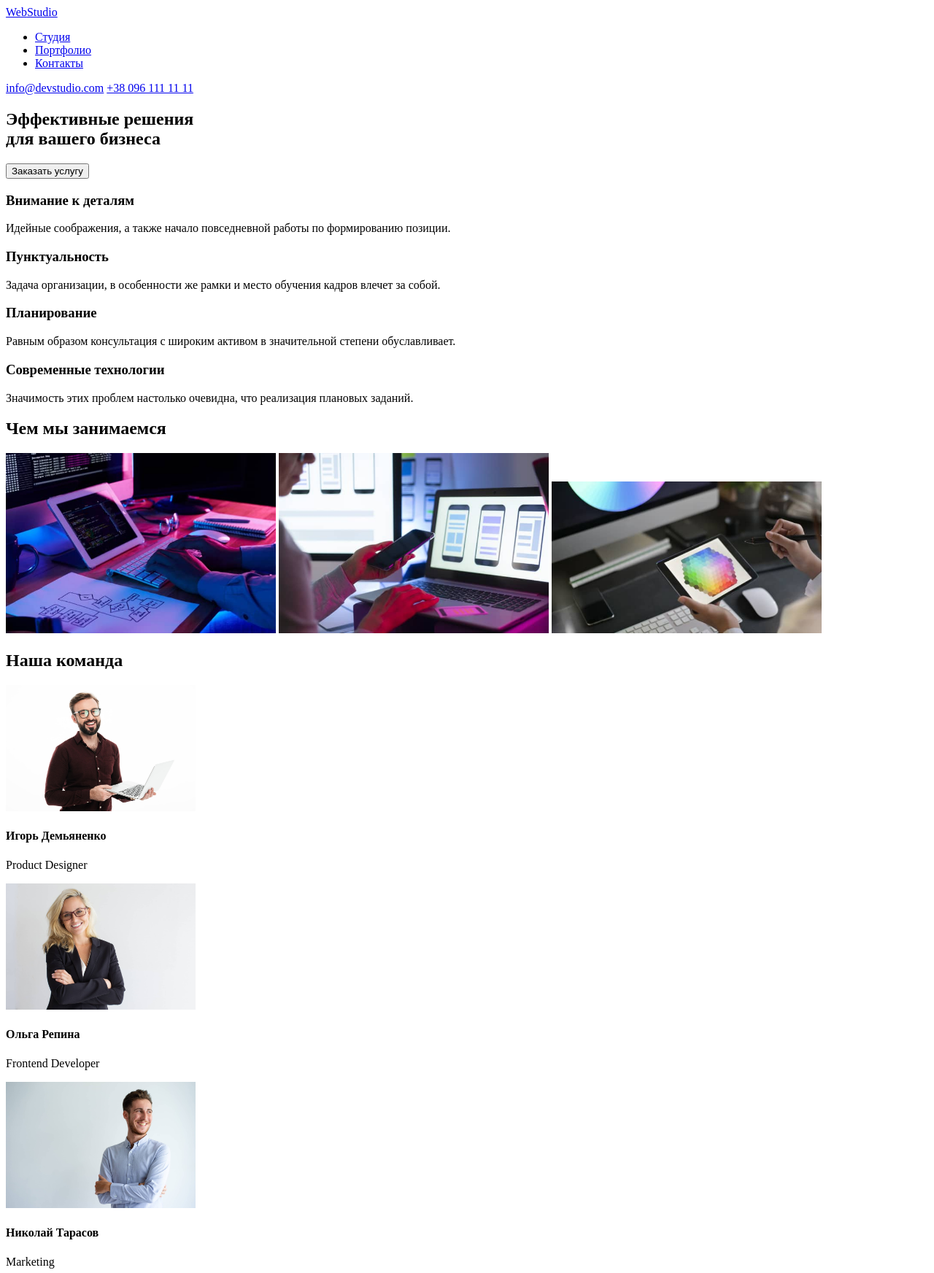
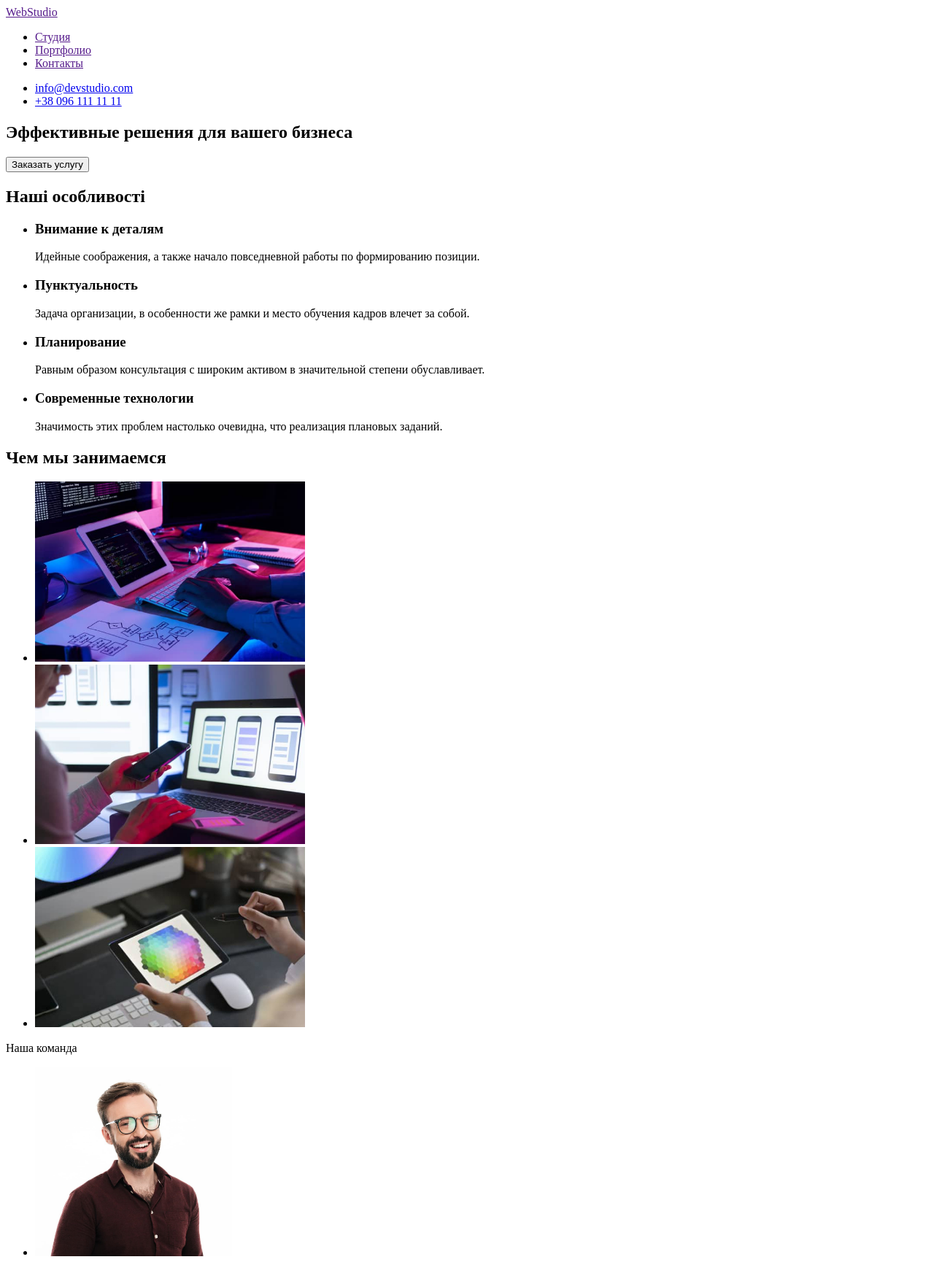
Before and after one commit to Andriy-Kond/goit-markup-hw-01, a plain HTML site: page index.html in a window 1280 px wide. Shown: the top 1745 px of the page at 73% size. Drawn offline with Linux system fonts and the light colour scheme.

Commit message:
Delite <div>, add ul/li

```diff
--- a/index.html
+++ b/index.html
@@ -5,125 +5,130 @@
     <meta charset="UTF-8">
     <meta http-equiv="X-UA-Compatible" content="IE=edge">
     <meta name="viewport" content="width=device-width, initial-scale=1.0">
-    <!-- <link rel="stylesheet" href="styles/styles.css"> -->
     <link rel="preconnect" href="https://fonts.googleapis.com">
     <link rel="preconnect" href="https://fonts.gstatic.com" crossorigin>
-    <!-- <link href="https://fonts.googleapis.com/css2?family=Raleway:wght@700&family=Roboto:wght@400;500;700;900&display=swap" rel="stylesheet"> -->
     <title>WebStudio</title>
 </head>
 
 <body>
     <!-- common (main) box -->
-    <div class="common-box">
+
     <!-- верхній рядок -->
-        <header class="top-line">
-                <a href="..." class="logo-top">Web<span class="logo-black">Studio</span></a>
+    <header>
+            <a href="">WebStudio</a>
 
             <!-- navigation menu -->
-                <nav class="top-menu">
+            <nav>
                 <ul>
-                        <li><a href="..." class="top-menu-item">Студия</a></li>
-                        <li><a href="..." class="top-menu-item">Портфолио</a></li>
-                        <li><a href="..." class="top-menu-item">Контакты</a></li>
+                    <li><a href="">Студия</a></li>
+                    <li><a href="">Портфолио</a></li>
+                    <li><a href="">Контакты</a></li>
                 </ul>
             </nav>
 
-                <div class="top-comm-box">
-                    <a href="mailto:info@devstudio.com" class="top-comm-item">info@devstudio.com</a>
-                    <a href="tel:+380961111111" class="top-comm-item">+38 096 111 11 11</a>
-                </div>
+            <ul>
+                <li> <a href="mailto:info@devstudio.com">info@devstudio.com</a> </li>
+                <li> <a href="tel:+380961111111"">+38 096 111 11 11</a> </li>
+            </ul>
     </header>
 
     <main>
         <!-- шапка (сюди, чи у header?) -->
-            <section class="hat">
-                <h1 class="center-title">Эффективные решения <br> для вашего бизнеса</h1>
-                <button type="button" class="button">Заказать услугу</button>
+        <section>
+            <h1>Эффективные решения для вашего бизнеса</h1>
+            <button type="button"">Заказать услугу</button>
         </section>
 
-            <!-- особливості + рід занятть -->
+        <!-- особливості -->
         <section>
-                <!-- особливості -->
-                <div class="features">
-                    <div class="features-boxes">
-                        <h3 class="features-title">Внимание к деталям</h3>
-                        <p class="features-paragraph">Идейные соображения, а также начало повседневной работы по формированию позиции.</p>
-                    </div>
-
-                    <div class="features-boxes">
-                        <h3 class="features-title">Пунктуальность</h3>
-                        <p class="features-paragraph">Задача организации, в особенности же рамки и место обучения кадров влечет за собой.</p>
-                    </div>
-
-                    <div class="features-boxes">
-                        <h3 class="features-title">Планирование</h3>
-                        <p class="features-paragraph">Равным образом консультация с широким активом в значительной степени обуславливает.</p>
-                    </div>
-
-                    <div class="features-boxes">
-                        <h3 class="features-title">Современные технологии</h3>
-                        <p class="features-paragraph">Значимость этих проблем настолько очевидна, что реализация плановых заданий.</p>
-                    </div>
-                </div>
+            <h2>Наші особливості</h2>
+            <ul>
+                <li>
+                    <h3>Внимание к деталям</h3>
+                    <p>Идейные соображения, а также начало повседневной работы по формированию позиции.</p>
+                </li>
+                <li>
+                    <h3>Пунктуальность</h3>
+                    <p>Задача организации, в особенности же рамки и место обучения кадров влечет за собой.</p>
+                </li>
+                <li>
+                    <h3>Планирование</h3>
+                    <p>Равным образом консультация с широким активом в значительной степени обуславливает.</p>
+                </li>
+                <li>
+                    <h3>Современные технологии</h3>
+                    <p>Значимость этих проблем настолько очевидна, что реализация плановых заданий.</p>
+                </li>
+            </ul>
+        </section>
 
         <!-- чим ми займаємось -->
-                <div class="what-we-do">
-                    <h2 class="h2-title">Чем мы занимаемся</h2>
+        <section>
+            <h2>Чем мы занимаемся</h2>
             <!-- блок світлин -->
-                    <div class="img-box">
+            <ul>
+                <li>
                     <img src="images/codding.jpg" alt="розробка" width="370">
+                </li>
+                <li>
                     <img src="images/android.jpg" alt="мобільні додатки" width="370">
-                        <img src="images/design.jpg" alt="дизайн" width="370">
-                    </div>
-                </div>
+                </li>
+                <li>
+                    <img src="images/design626x417.jpg" alt="дизайн" width="370">
+                </li>
+            </ul>
         </section>
 
         <!-- наша команда -->
-            <section class="our-team">
-                <h2 class="h2-title">Наша команда</h2>
+        <section>
+            <h2">Наша команда</h2>
             <!-- блок з фото і описом співробітників -->
-                <div class="team">
-                    <div class="team-item-box">
-                        <img src="images/igor-demyanenko.jpg" alt="Ігор" width="260">
-                        <h4 class="person-name">Игорь Демьяненко</h4>
-                        <p class="job-title">Product Designer</p>
-                    </div>
+            <ul>
+                <li>
+                    <img src="images/igor-demyanenko-PS1050x1010px-squoosh.jpg" alt="Ігор" width="270">
+                    <h3>Игорь Демьяненко</h3>
+                    <p>Product Designer</p>
+                </li>
 
-                    <div class="team-item-box">
-                        <img src="images/olga-repina.jpg" alt="Ольга" width="260">
-                        <h4 class="person-name">Ольга Репина</h4>
-                        <p class="job-title">Frontend Developer</p>
-                    </div>
+                <li>
+                    <img src="images/olga-repina-PS1050x1010-squoosh.jpg" alt="Ольга" width="270">
+                    <h3>Ольга Репина</h3>
+                    <p>Frontend Developer</p>
+                </li>
 
-                    <div class="team-item-box">
-                        <img src="images/nikolay-tarasov.jpg" alt="Микола" width="260">
-                        <h4 class="person-name">Николай Тарасов</h4>
-                        <p class="job-title">Marketing</p>
-                    </div>
+                <li>
+                    <img src="images/nikolay-tarasov-PS1050x1010px-squoosh.jpg" alt="Микола" width="270">
+                    <h3>Николай Тарасов</h3>
+                    <p>Marketing</p>
+                </li>
 
-                    <div class="team-item-box">
-                        <img src="images/mikhail-yermakov.jpg" alt="Михайло" width="260">
-                        <h4 class="person-name">Михаил Ермаков</h4>
-                        <p class="job-title">UI Designer</p>
-                    </div>
-                </div>
+                <li>
+                    <img src="images/mikhail-yermakov-PS1050x1010px-squoosh.jpg" alt="Михайло" width="270">
+                    <h3>Михаил Ермаков</h3>
+                    <p>UI Designer</p>
+                </li>
+            </ul>
         </section>
     </main>
 
     <!-- footer -->
-        <footer class="footer">
-            <a href="..." class="logo-footer">Web<span class="logo-white">Studio</span></a>
-
+    <footer>
+        <a href="...">WebStudio</a>
         <!-- footer contacts -->
-            <address class="contacts">
-                <p class="address-line">г. Киев, пр-т Леси Украинки, 26</p>
-
-                <a href="mailto:info@devstudio.com" class="communication-footer">info@devstudio.com</a> <br>
-                <a href="tel:+380961111111" class="communication-footer">+38 096 111 11 11</a>
-
+        <address>
+            <ul>
+                <li>
+                    <a href="">г. Киев, пр-т Леси Украинки, 26</a>
+                </li>
+                <li>
+                    <a href="mailto:info@devstudio.com">info@devstudio.com</a>
+                </li>
+                <li>
+                    <a href="tel:+380961111111">+38 096 111 11 11</a>
+                </li>
+            </ul>
         </address>
     </footer>
-    </div>
 </body>
 
 </html>
--- a/styles/-styles.css
+++ /dev/null
@@ -1,320 +0,0 @@
-
-/* font-family: 'Raleway',
-sans-serif;
-font-family: 'Roboto',
-sans-serif; */
-
-/* common (main) box */
-.common-box {
-    background-color: #fff;
-}
-
-/* верхній рядок */
-.top-line {
-    /* width: 1600px; */
-    height: 80px;
-    /* background-color: #fff; */
-    display: flex;
-    flex-direction: row;
-}
-
-
-.logo-top {
-    font-family: 'Raleway';
-    font-style: normal;
-    font-weight: 700;
-    font-size: 26px;
-    line-height: 31px;
-    letter-spacing: 0.03em;
-    color: #2196F3;
-
-    margin-top: 24px;
-    margin-left: 215px;
-    text-decoration: none;
-}
-
-.logo-black {
-    color: #000;
-}
-
-/* navigation menu */
-.top-menu {
-    width: 294px;
-    height: 16px;
-    margin-left: 93px;
-    margin-top: 32px;
-    margin-right: 282px;
-    display: flex;
-    justify-content: space-between;
-}
-
-.top-menu-item {
-    font-family: 'Roboto';
-    font-style: normal;
-    font-weight: 500;
-    font-size: 14px;
-    line-height: 16px;
-    letter-spacing: 0.02em;
-    color: #212121;
-    text-decoration: none;
-}
-
-.top-comm-box {
-    height: 16px;
-    margin-top: 32px;
-    margin-right: 215px;
-    /* display: flex; */
-    /* justify-content: space-between;     */
-}
-
-.top-comm-item {
-    font-family: 'Roboto';
-    font-style: normal;
-    font-weight: 500;
-    font-size: 14px;
-    line-height: 16px;
-    letter-spacing: 0.02em;
-    color: #757575;
-    text-decoration: none;
-
-    margin-right: 50px;
-}
-
-.top-menu-item:hover,
-.comm-item-top:hover {
-    color: #2196F3;
-}
-
-/* шапка (сюди, чи у header?) */
-.hat {
-    width: 1600px;
-    height: 600px;
-    background-color: #2F303A;
-    /* padding-top: 200px; */
-    /* padding: 280px 452px; */
-    display: flex;
-    flex-direction: column;
-    /* justify-content: center; */
-    align-items: center;
-    /* flex-wrap: wrap; */
-    padding-top: 200px;
-}
-
-.center-title {
-    font-family: 'Roboto';
-    font-style: normal;
-    font-weight: 900;
-    font-size: 44px;
-    line-height: 60px;
-    text-align: center;
-    letter-spacing: 0.06em;
-    text-transform: uppercase;
-    color: #fff;
-
-    /* чому відступає до гори 200px від початку, а не від .hat? */
-    /* margin: 200px 452px 30px 452px; */
-}
-
-.button {
-    width: 200px;
-    height: 50px;
-    background-color: #2196F3;
-
-    /* margin-top: 30px; */
-    border-radius: 4px;
-    border: 0px;
-    cursor: pointer;
-
-    font-family: 'Roboto';
-    font-style: normal;
-    font-weight: 700;
-    font-size: 16px;
-    line-height: 30px;
-
-    letter-spacing: 0.06em;
-    color: #FFFFFF;
-    /* display: flex; */
-    /* align-items: center; */
-    /* text-align: center; */
-    /* align-self: center; */
-}
-
-
-
-/* особливості */
-.features {
-    width: 1600px;
-    height: 100px;
-
-    margin: 94px 215px;
-    display: flex;
-    /* justify-content: space-around; */
-}
-
-.features-boxes {
-    margin-right: 30px;
-    width: 270px;
-}
-
-.features-title {
-    font-family: 'Roboto';
-    font-style: normal;
-    font-weight: 700;
-    font-size: 14px;
-    line-height: 16px;
-    letter-spacing: 0.03em;
-    text-transform: uppercase;
-    color: #212121;
-
-    margin-bottom: 10px;
-}
-
-.features-paragraph {
-    font-family: 'Roboto';
-    font-style: normal;
-    font-weight: 400;
-    font-size: 14px;
-    line-height: 24px;
-    letter-spacing: 0.03em;
-    color: #757575;
-}
-
-/* чим ми займаємось */
-.what-we-do {
-    width: 1600px;
-    height: 386px;
-}
-
-.h2-title {
-    font-family: 'Roboto';
-    font-style: normal;
-    font-weight: 700;
-    font-size: 36px;
-    line-height: 42px;
-    text-align: center;
-    letter-spacing: 0.03em;
-    color: #212121;
-
-    /* margin-top: 94px;
-    margin-bottom: 50px; */
-}
-
-.img-box {
-    /* width: 1600px; */
-    display: flex;
-    justify-content: space-around;
-    margin: 0 215px;
-}
-
-/* наша команда */
-.our-team {
-    width: 1600px;
-    height: 648px;
-    background-color: #F5F4FA;
-
-    /* margin-top: 94px; */
-
-    /* padding-top має бути 94px, але в мене візуально виходить 24px
-    чому так? */
-    padding-top: 24px;
-}
-
-.team {
-    display: flex;
-    justify-content: space-around;
-}
-
-/* блок з фото і описом */
-.team-item-box {
-    width: 270px;
-    height: 368px;
-    background-color: #FFFFFF;
-
-    margin-top: 50px;
-    margin-bottom: 94px;
-}
-
-.person-name {
-    font-family: 'Roboto';
-    font-style: normal;
-    font-weight: 500;
-    font-size: 16px;
-    line-height: 19px;
-    text-align: center;
-    letter-spacing: 0.03em;
-    color: #212121;
-
-    margin-top: 30px;
-}
-
-.job-title {
-    font-family: 'Roboto';
-    font-style: normal;
-    font-weight: 400;
-    font-size: 16px;
-    line-height: 19px;
-    text-align: center;
-    letter-spacing: 0.03em;
-    color: #757575;
-
-    margin-top: 10px;
-}
-
-/* footer */
-.footer {
-    width: 1600px;
-    height: 252px;
-    background-color: #2F303A;
-}
-
-.logo-footer {
-    font-family: 'Raleway';
-    font-style: normal;
-    font-weight: 700;
-    font-size: 26px;
-    line-height: 31px;
-    letter-spacing: 0.03em;
-    color: #2196F3;
-
-    margin-top: 60px;
-    margin-left: 215px;
-    text-decoration: none;
-}
-
-.logo-white {
-    color: #FFF;
-}
-
-
-
-/* footer contacts */
-.contacts {
-    margin-top: 20px;
-    margin-left: 215px;
-}
-
-.address-line {
-    width: 231px;
-    height: 21px;
-    left: 215px;
-    top: 2208px;
-    font-family: 'Roboto';
-    font-style: normal;
-    font-weight: 400;
-    font-size: 14px;
-    line-height: 24px;
-    letter-spacing: 0.03em;
-    color: #FFFFFF;
-}
-
-.communication-footer {
-    font-family: 'Roboto';
-    font-style: normal;
-    font-weight: 400;
-    font-size: 14px;
-    line-height: 24px;
-    letter-spacing: 0.03em;
-    color: rgba(255, 255, 255, 0.6);
-
-    margin-top: 9px;
-}
```
Also changed, not shown: images/design.jpg (deleted), images/design626x417.jpg (added), images/igor-demyanenko-PS1050x1010px-squoosh.jpg (added), images/igor-demyanenko.jpg (deleted), images/mikhail-yermakov-PS1050x1010px-squoosh.jpg (added), images/mikhail-yermakov.jpg (deleted), images/nikolay-tarasov-PS1050x1010px-squoosh.jpg (added), images/nikolay-tarasov.jpg (deleted), images/olga-repina-PS1050x1010-squoosh.jpg (added), images/olga-repina.jpg (deleted). Lines whose indentation alone changed are shown as unchanged.
